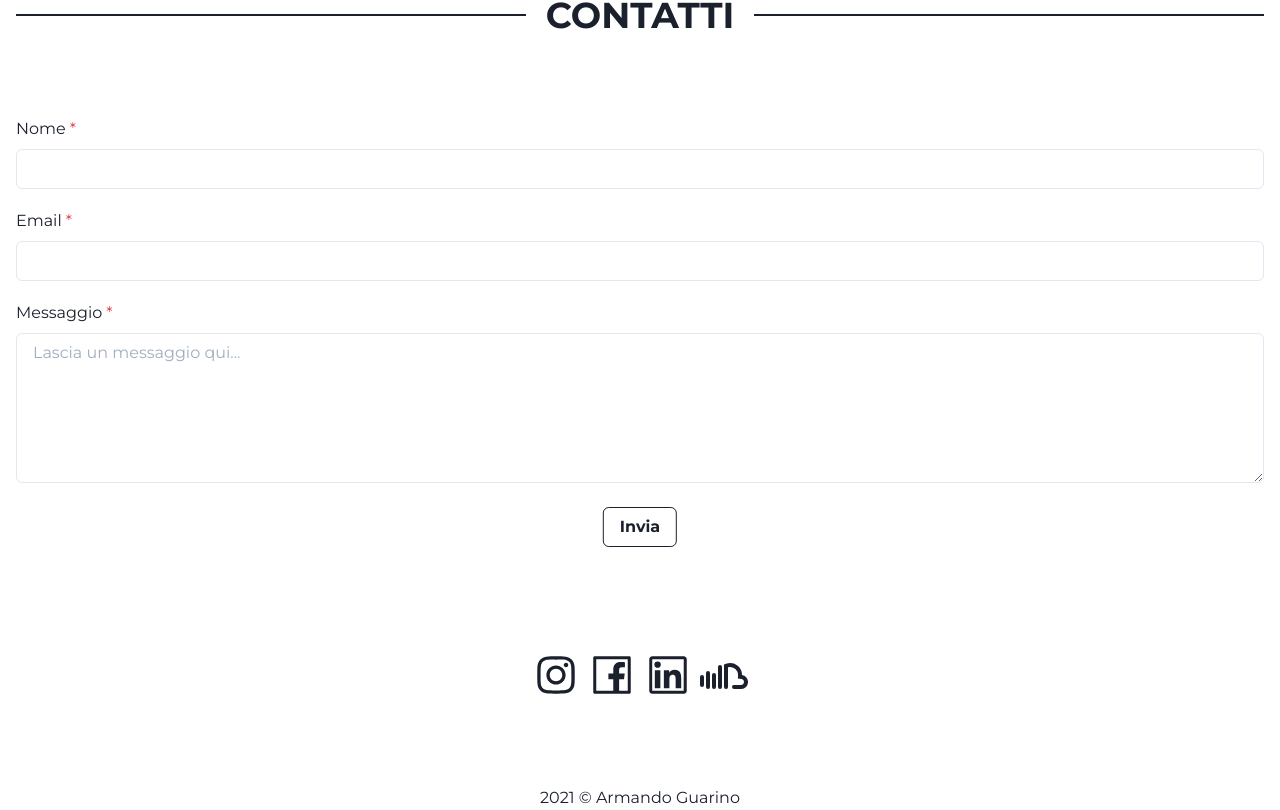
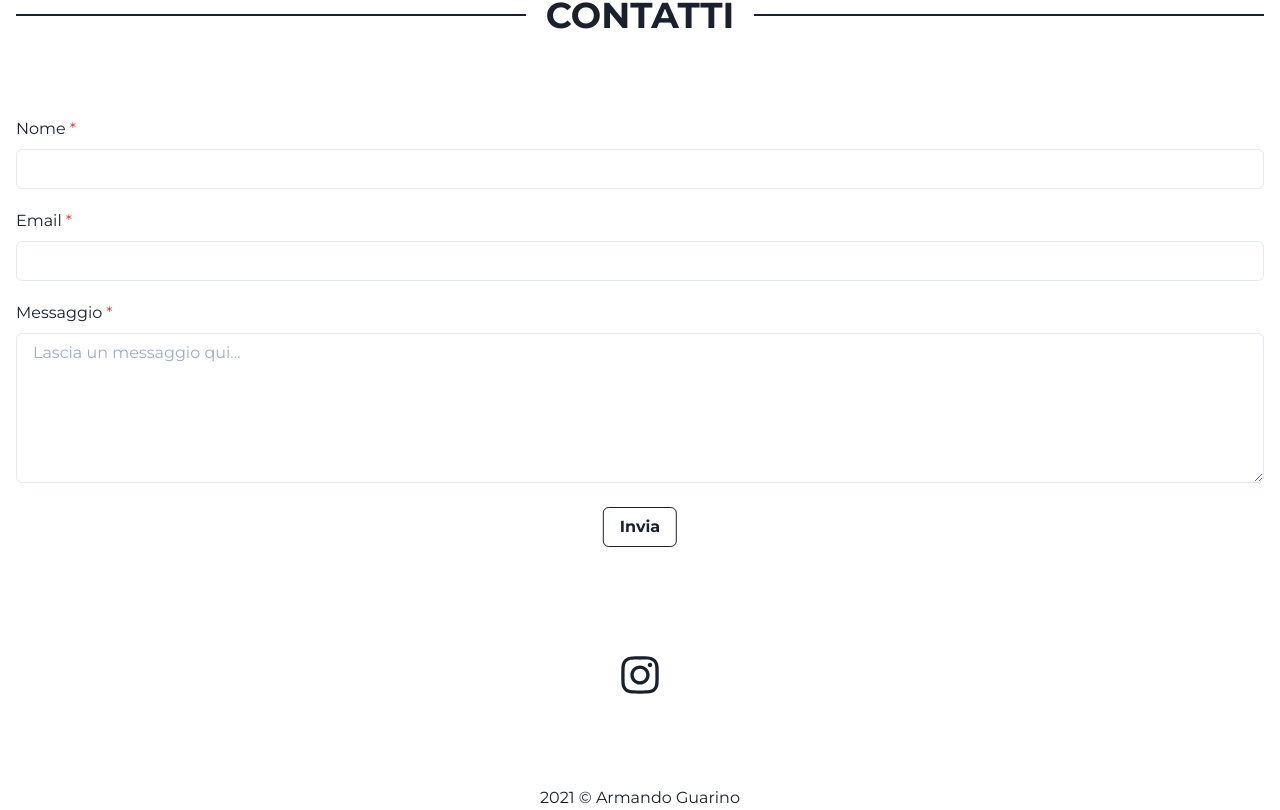
Before and after one commit to guarmo/cicciofarro, a Next.js app: page / in a window 1280 px wide. Shown: the part 2221-3031 px from the top of the page. Built offline with nearby package versions, Linux system fonts and the light colour scheme.

Commit message:
cleanup social media

```diff
--- a/components/Contacts.js
+++ b/components/Contacts.js
@@ -19,10 +19,7 @@ import LangContext from "../context/lang/langContext";
 
 import {
   AiOutlineInstagram,
-  AiOutlineFacebook,
-  AiOutlineLinkedin,
 } from "react-icons/ai";
-import { RiSoundcloudLine } from "react-icons/ri";
 import { IoIosSend } from "react-icons/io";
 
 import emailjs from "emailjs-com";
@@ -184,30 +181,6 @@ const Contacts = () => {
                 as={AiOutlineInstagram}
               />
             </Link>
-            <Link
-              transition="all .2s ease-in-out"
-              _hover={{ transform: "scale(1.2)", color: "gray" }}
-              href="https://www.facebook.com/Ciccio-Fà-nk-333175224140553 "
-              isExternal
-            >
-              <Icon w={12} h={12} as={AiOutlineFacebook} />
-            </Link>
-            <Link
-              transition="all .2s ease-in-out"
-              _hover={{ transform: "scale(1.2)", color: "gray" }}
-              href="https://www.linkedin.com/in/francesco-farro-b4b04b79/ "
-              isExternal
-            >
-              <Icon w={12} h={12} as={AiOutlineLinkedin} />
-            </Link>
-            <Link
-              transition="all .2s ease-in-out"
-              _hover={{ transform: "scale(1.2)", color: "gray" }}
-              href="https://soundcloud.com/neom-2"
-              isExternal
-            >
-              <Icon w={12} h={12} as={RiSoundcloudLine} />
-            </Link>
           </HStack>
         </Flex>
       </Flex>
```
